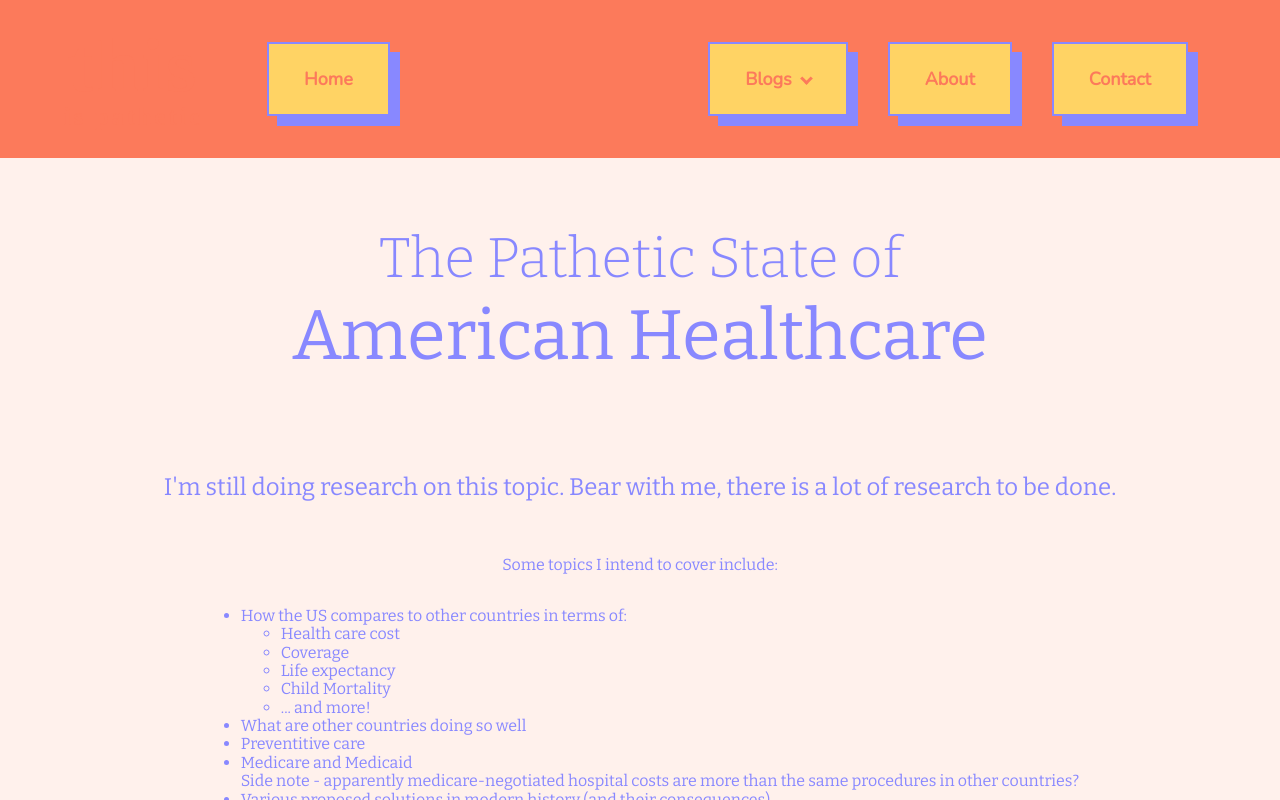
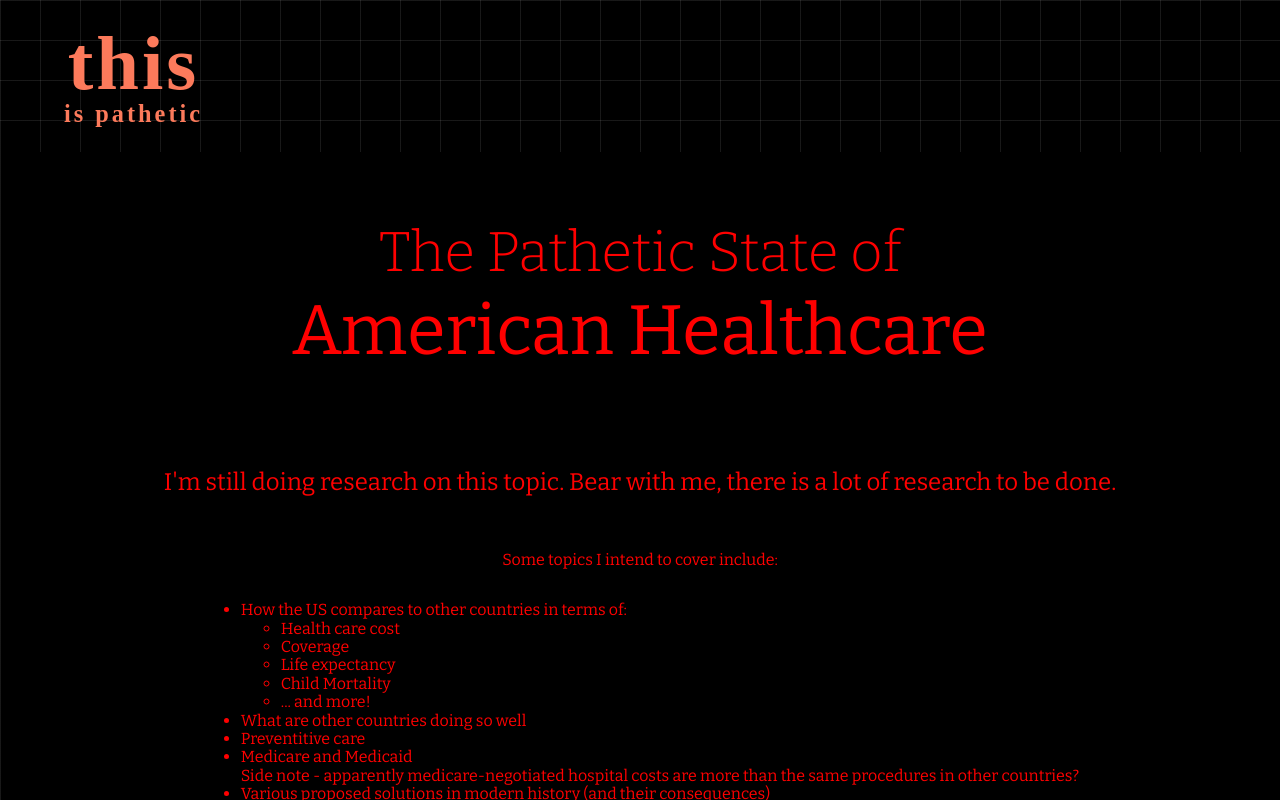
Before and after one commit to suvedhs/blog-with-vis, a React (Create React App) app: page /healthcare in a window 1280 px wide. Shown: the top 800 px of the page. Built offline with nearby package versions, Linux system fonts and the light colour scheme; a web font is replaced by a local one.

Commit message:
jesus christtttt

```diff
--- a/src/components/About.tsx
+++ b/src/components/About.tsx
@@ -1,8 +1,11 @@
 import React from 'react'
+import NavbarScroller from './NavbarScroller'
+import Footer from './Footer'
 
 function About () {
   return (
     <div className="about">
+      <NavbarScroller />
       <div>
         <div>
           <div>
@@ -22,6 +25,7 @@ function About () {
           </div>
         </div>
       </div>
+      <Footer />
     </div>
   )
 }
--- a/src/components/App.tsx
+++ b/src/components/App.tsx
@@ -1,18 +1,22 @@
 import React from 'react'
+import NavbarScroller from './NavbarScroller'
 import BlogList from './BlogList'
 import FrontPage from './FrontPage'
 import HeroSection from './HeroSection'
 import WealthGraph from './WealthGraph'
+import Footer from './Footer'
 
 function App (props: {blogs: {name: string; to: string; img: string, animation: string}[]}) {
   const { blogs } = props
 
   return (
     <div>
+      <NavbarScroller />
       <FrontPage />
       <WealthGraph />
       <HeroSection />
       <BlogList blogs = {blogs} />
+      <Footer />
     </div>
   )
 }
--- a/src/components/NavbarScroller.tsx
+++ b/src/components/NavbarScroller.tsx
@@ -1,6 +1,19 @@
 import React, { useRef, useEffect } from 'react'
 import styled from 'styled-components'
 import '../index.css'
+
+const navigation = {
+  links: [
+    { name: 'Blogs', to: '/#blogs' },
+    { name: 'About', to: '/about' },
+    { name: 'Contact', to: '#contact' }
+  ],
+  blogs: [
+    { name: 'Healthcare', to: '/healthcare', img: 'healthcare.png', animation: 'Healthcare.gif' },
+    { name: 'Mass Incarceration', to: 'mass-incarceration', img: 'mass-incarceration.png', animation: 'mass-incarceration.gif' },
+    { name: 'Unions', to: 'unions', img: 'union.png', animation: 'union.gif' }
+  ]
+}
 
 const Space = styled.div`
   @media screen and (max-width: 1000px) {
@@ -288,7 +301,7 @@ const Logo = styled.a`
   align-items: center;
   line-height: 1;
   letter-spacing: 3px;
-  margin: 0 5%;
+  margin: 2% 5%;
 
   &:visited {
     color: #88f;
@@ -307,8 +320,9 @@ const Bg = styled.div`
   background-color: #fc7a5b;
 `
 
-const NavbarScroller = (props: {links: {name: string; to: string}[], blogs: {name: string; to: string, img: string}[] }) => {
-  const { links, blogs } = props
+const NavbarScroller = (props: { page?: string }) => {
+  const { links, blogs } = navigation
+  const { page } = props
   const DropdownLinks: any = () => blogs.map((link: {name: string, to: string}) =>
       <li key={link.name}>
         <Link className='navbar shadow dropdown-item' href={link.to}>{link.name}</Link>
@@ -320,6 +334,11 @@ const NavbarScroller = (props: {links: {name: string; to: string}[], blogs: {nam
       </li>
   )
   const home = { name: 'Home', to: '/' }
+
+  const BgRef = useRef<HTMLDivElement>(null)
+  const NavbarRef = useRef<HTMLDivElement>(null)
+  const rightRef = useRef<HTMLUListElement>(null)
+  const leftRef = useRef<HTMLUListElement>(null)
 
   const hamburgerRef = useRef<HTMLDivElement>(null)
   const icon1 = useRef<HTMLDivElement>(null)
@@ -333,6 +352,23 @@ const NavbarScroller = (props: {links: {name: string; to: string}[], blogs: {nam
 
   let toggledMobileNav = false
   let toggleBlog = false
+
+  useEffect(() => {
+    if (page && BgRef.current && NavbarRef.current && rightRef.current && leftRef.current) {
+      if (page === 'healthcare') {
+        BgRef.current.style.background = 'black'
+        NavbarRef.current.style.background = 'black'
+        BgRef.current.style.backgroundSize = '40px 40px'
+        NavbarRef.current.style.backgroundSize = '40px 40px'
+        BgRef.current.style.backgroundAttachment = 'fixed'
+        NavbarRef.current.style.backgroundAttachment = 'fixed'
+        BgRef.current.style.backgroundImage = 'linear-gradient(to right, rgba(241,241,241, 0.1) 1px, transparent 1px), linear-gradient(to bottom, rgba(241,241,241, 0.1) 1px, transparent 1px)'
+        NavbarRef.current.style.backgroundImage = 'linear-gradient(to right, rgba(241,241,241, 0.1) 1px, transparent 1px), linear-gradient(to bottom, rgba(241,241,241, 0.1) 1px, transparent 1px)'
+      }
+      rightRef.current.style.display = 'none'
+      leftRef.current.style.display = 'none'
+    }
+  })
 
   function toggleBlogList () {
     toggleBlog = !toggleBlog
@@ -440,18 +476,18 @@ const NavbarScroller = (props: {links: {name: string; to: string}[], blogs: {nam
   )
 
   return (
-      <Bg>
-        <Navbar>
+      <Bg ref={BgRef}>
+        <Navbar ref={NavbarRef}>
             <Logo key='logo' className='logo' href='/'>
               <This>this</This>
               <Pathetic>is pathetic</Pathetic>
             </Logo>
-            <Ul className='left'>
+            <Ul className='left' ref={leftRef}>
               <Li key={home.name}>
                 {makeLink(home, false)}
               </Li>
             </Ul>
-            <RightButtons>
+            <RightButtons ref={rightRef}>
               <NavLinks />
             </RightButtons>
         </Navbar>
--- a/src/components/blogs/Healthcare.tsx
+++ b/src/components/blogs/Healthcare.tsx
@@ -1,19 +1,75 @@
-import React from 'react'
+import React, { useRef, useEffect } from 'react'
 import styled from 'styled-components'
 import BlogpostTitle from './BlogpostTitle'
+import NavbarScroller from '../NavbarScroller'
+
+const Wrapper = styled.div`
+  background-color: black;
+  background-size: 40px 40px;
+  background-image:
+    linear-gradient(to right, rgba(241,241,241, 0.1) 1px, transparent 1px),
+    linear-gradient(to bottom, rgba(241,241,241, 0.1) 1px, transparent 1px);
+  background-attachment: fixed;
+`
 
 const Body = styled.div`
   width: 90%;
   display: flex;
   flex-direction: column;
   font-family: 'Bitter', serif;
+  color: red;
   margin: 5%;
-  justify-content: center;
+  height: 200vh;
   align-items: center;
 `
 
+const LineContainer = styled.div`
+  position: fixed;
+  top: 50%;
+  left: 0;
+  width: 100%;
+  text-align: center;
+  overflow: hidden;
+  transform: translate(0, -50%);
+
+  svg {
+    display: inline-block;
+    width: 100%;
+    stroke-width: 3;
+
+    @media screen and (max-width: 1000px) {
+      stroke-width: 5;
+    }
+  }
+`
+
 function Healthcare () {
+  const pathRef = useRef<SVGLineElement>(null)
+
+  useEffect(() => {
+    if (pathRef.current) {
+      const pathLength = pathRef.current.getTotalLength()
+      pathRef.current.style.strokeDasharray = pathLength + ''
+      pathRef.current.style.strokeDashoffset = '' + pathLength
+
+      window.addEventListener('scroll', () => {
+        if (pathRef.current) {
+          const scrollPercentage = (document.documentElement.scrollTop + document.body.scrollTop) / (document.documentElement.scrollHeight - document.documentElement.clientHeight)
+          const drawLength = pathLength * scrollPercentage
+          pathRef.current.style.strokeDashoffset = (pathLength - drawLength) + ''
+        }
+      })
+    }
+  })
+
   return (
+          <Wrapper>
+            <NavbarScroller page='healthcare'/>
+            <LineContainer>
+              <svg viewBox="0 0 798 148" fill="none" preserveAspectRatio='xMidyMax meet'>
+                <path ref={pathRef} d="M0 73.5H98.5L105.5 63.5L112.5 73.5H125.5L134.5 46.5L148.5 110L168 25L179 73.5L244 74L250.5 82L260 66L269.5 93.5L283.5 54L291.5 74H327.5L335.5 93.5L344 74H355L365 102L379 36.5L397.5 112L409 74L448.5 73.5C441.167 63 429.8 37.2 443 18C459.5 -6 499.5 -4 519 26.5C529.667 11.6667 558.7 -12 589.5 12C598.667 20.3333 611.4 44.5 589 74.5C561 112 549.5 119.5 519 145.5C504.333 133.833 470 103.6 450 76C449.167 75.1667 448.5 73.5 452.5 73.5C456.5 73.5 471.833 73.5 479 73.5L485.5 53.5L499 94.5L509 66L518 82L525.5 73.5L637 75L643 89L655.5 43.5L666 75H681.5L688 62L695.5 75H798" stroke="#FF0000" />
+              </svg>
+            </LineContainer>
             <Body>
               <BlogpostTitle title='American Healthcare'/>
               <p className='small'>
@@ -81,6 +137,7 @@ function Healthcare () {
                 <li>correlated stats on cancer, crime, education, etc</li>
               </ul>
             </Body>
+          </Wrapper>
   )
 }
 export default Healthcare
--- a/src/index.tsx
+++ b/src/index.tsx
@@ -6,8 +6,6 @@ import ReactDOM from 'react-dom'
 import App from './components/App'
 import reportWebVitals from './reportWebVitals'
 import { BrowserRouter as Router, Route, Routes } from 'react-router-dom'
-import NavbarScroller from './components/NavbarScroller'
-import Footer from './components/Footer'
 import About from './components/About'
 import Healthcare from './components/blogs/Healthcare'
 import MassIncarceration from './components/blogs/MassIncarceration'
@@ -35,7 +33,6 @@ ReactDOM.render(
   <React.StrictMode>
     <Container className='bg'>
       <Router>
-        <NavbarScroller links={navigation.links} blogs={navigation.blogs}/>
         <Routes>
           <Route path='/' element={<App blogs={navigation.blogs}/>} />
           <Route path='/about' element={<About />} />
@@ -44,7 +41,6 @@ ReactDOM.render(
           <Route path='/unions' element={<Unions />} />
           <Route path='/texas' element={<Texas />} />
         </Routes>
-        <Footer />
       </Router>
     </Container>
   </React.StrictMode>,
```
Also changed, not shown: src/assets/genericbargraph.png (deleted), src/assets/graph-with-orange.png (deleted). Lines whose indentation alone changed are shown as unchanged.
